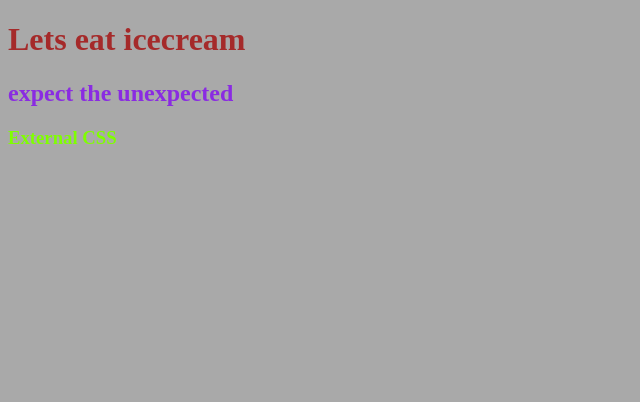
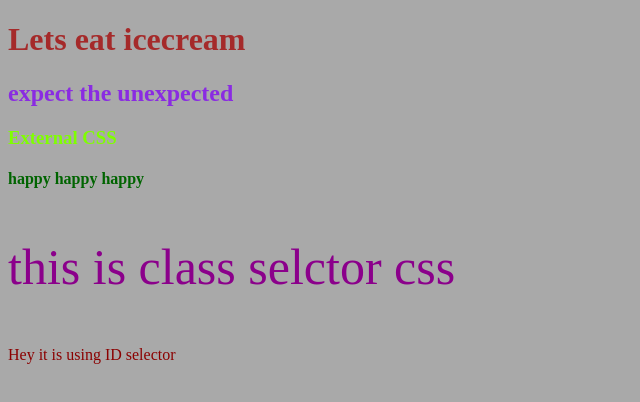
Before and after one commit to praveen-venkatachalam/wb-css, a plain HTML site: page index.html in a window 1280 px wide. Shown: the whole page, without its empty margins (0-640 px from the left). Drawn offline with Linux system fonts and the light colour scheme.

Commit message:
two video content

```diff
--- a/index.html
+++ b/index.html
@@ -20,7 +20,14 @@
     <!--External CSS-->
     <h3>External CSS</h3>
     <!--element selector-->
-    <h4></h4>
+    <h4>happy happy happy</h4>
+    <!--class selector-->
+    <div class="cl">
+        <p>this is class selctor css</p>
+    </div>
+    <!--ID selector-->
+    <!--Use id selector as minimum as possible, use it only when in single page navigation-->
+    <div id="circle">Hey it is using ID selector</div>
 
 
 </body>
--- a/style.css
+++ b/style.css
@@ -11,3 +11,11 @@ h4 {
 }
 
 /*class selector*/
+.cl{
+    color: darkmagenta;
+    font-size: 50px;
+}
+#circle{
+    color: darkred;
+    border: greens;
+}
```
